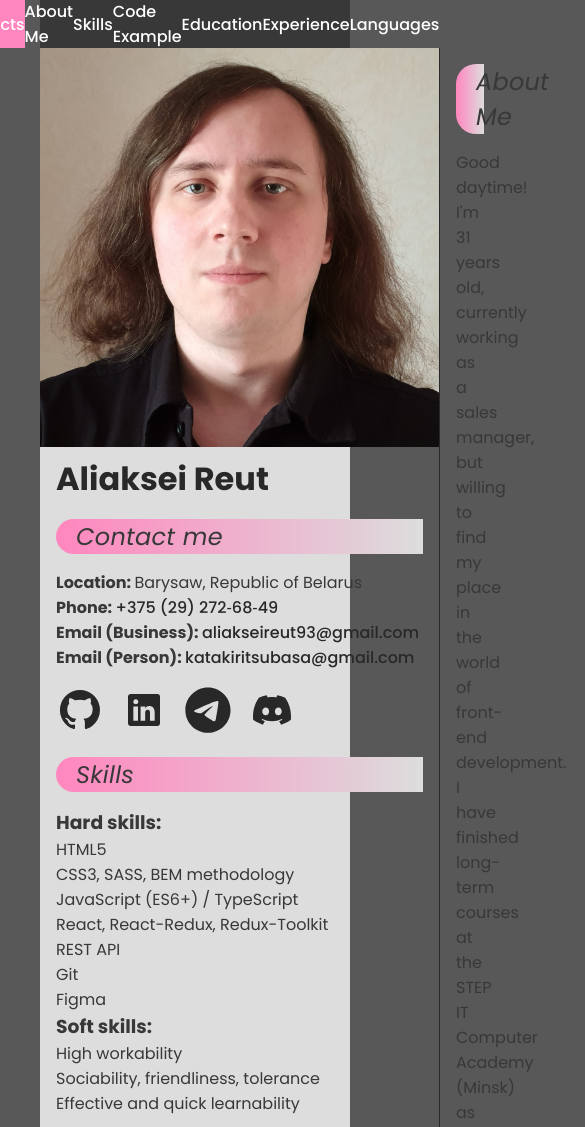
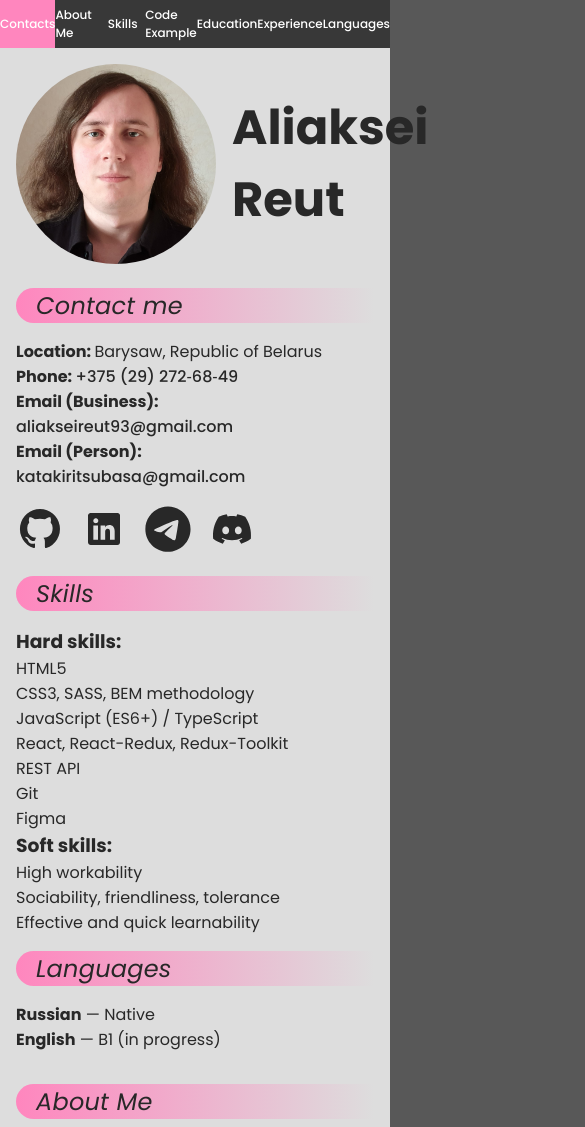
Before and after one commit to TsubasaKatakiri/rsschool-cv-old, a plain HTML site: page index.html in a window 390 px wide. Shown: the top 1127 px of the page, 585 px wide, since content can reach past the window. Drawn offline with Linux system fonts and the light colour scheme.

Commit message:
refactor: refactor style.css

```diff
--- a/index.html
+++ b/index.html
@@ -44,10 +44,12 @@
         </header>
         <main class="main">
             <div class="personal-info">
-                <img src="./assets/avatar.jpg" alt="avatar" class="person-avatar">
-                <section class="personal-section">
-                    <h1 class="person-name">Aliaksei Reut</h1>
-                </section>
+                <div class="introducion">
+                    <img src="./assets/avatar.jpg" alt="avatar" class="person-avatar">
+                    <section class="personal-section">
+                        <h1 class="person-name">Aliaksei Reut</h1>
+                    </section>
+                </div>
                 <section class="personal-section" id="contacts">
                     <h2 class="personal-title">Contact me</h2>
                     <ul class="personal-list">
--- a/styles/style.css
+++ b/styles/style.css
@@ -1,3 +1,14 @@
+:root{
+    --bgcolor1: #383838;
+    --bgcolor2: #585858;
+    --bgcolor3: #dddddd;
+    --textcolor1: #282828;
+    --textcolor2: #ffffff;
+    --accentcolor: #ff86be;
+    --codecolor: #63af92;
+    --tagcolor: #668ee6;
+}
+
 *{
     margin: 0;
     padding: 0;
@@ -5,12 +16,16 @@
 }
 
 body{
-    padding: 0 40px;
+    padding: 0 20px;
     width: 100%;
     min-height: 100vh;
     font-family: "Poppins", sans-serif;
-    background-color: #585858;
-    color: #383838;
+    background-color: var(--bgcolor2);
+    color: var(--textcolor1);
+}
+
+ul{
+    list-style-type: none;
 }
 
 .container{
@@ -25,11 +40,11 @@ body{
 }
 
 
-
+/* HEADER */
 
 .header{
     width: 100%;
-    background-color: #383838;
+    background-color: var(--bgcolor1);
     padding: 0 48px;
     height: 48px;
     display: flex;
@@ -63,15 +78,16 @@ body{
 
 .nav-link{
     font-weight: 500;
-    color: #FFFFFF;
+    color: var(--textcolor2);
     text-decoration: none;
 }
 
 .nav-item:hover{
-    background-color: #ff86be;
+    background-color: var(--accentcolor);
 }
 
 
+/* MAIN */
 
 .main{
     width: 100%;
@@ -79,8 +95,11 @@ body{
     flex-direction: row;
     align-items: flex-start;
     justify-content: space-between;
-    background-color: #DDDDDD;
+    background-color: var(--bgcolor3);
 }
+
+
+/* INFO BLOCKS */
 
 .personal-info{
     width: 400px;
@@ -89,13 +108,20 @@ body{
     flex-direction: column;
     align-items: flex-start;
     justify-content: flex-start;
-    border-right: 1px solid #282828;
+    border-right: 1px solid var(--textcolor1);
     padding-bottom: 8px;
 }
 
 .professional-info{
     width: calc(100% - 400px);
     padding: 8px 0;
+}
+
+.introducion{
+    display: flex;
+    flex-direction: column;
+    align-items: flex-start;
+    justify-content: flex-start;
 }
 
 .personal-section, .professional-section{
@@ -108,7 +134,7 @@ body{
 }
 
 .person-name{
-    color: #282828;
+    color: var(--textcolor1);
     font-size: 32px;
 }
 
@@ -126,10 +152,6 @@ body{
     font-style: italic;
 }
 
-ul{
-    list-style-type: none;
-}
-
 .normal-link{
     text-decoration: none;
     color: #282828;
@@ -139,9 +161,11 @@ ul{
 }
 
 .normal-link:hover{
-    color: #ff86be;
+    color: var(--accentcolor);
 }
 
+
+/* SOCIAL */
 
 .social-list{
     list-style-type: none;
@@ -154,15 +178,16 @@ ul{
 }
 
 .social-list-icon{
-    fill: #282828;
+    fill: var(--textcolor1);
     transition: fill 0.15s linear;
 }
 
 .social-list-icon:hover{
-    fill: #ff86be;
+    fill: var(--accentcolor);
 }
 
 
+/* EDUCATION */
 
 .education-card{
     display: flex;
@@ -183,29 +208,33 @@ ul{
 .education-time{
     font-size: 14px;
     font-style: italic;
-    color: #585858;
+    color: var(--bgcolor2);
 }
 
 
+/* CODE BLOCK */
 
 .code-block{
-    background-color: #282828;
+    background-color: var(--bgcolor1);
     padding: 16px;
 }
 
 .pre-code{
-    color: #63af92;
+    color: var(--codecolor);
     font-size: 14px;
     line-height: 1.5;
 }
 
 .code-keyword{
-    color: #668ee6;
+    color: var(--tagcolor);
 }
+
+
+/* FOOTER */
 
 .footer{
     width: 100%;
-    background-color: #383838;
+    background-color: var(--bgcolor1);
     padding: 12px 48px;
     display: flex;
     flex-direction: row;
@@ -216,15 +245,89 @@ ul{
 .footer-contact-link{
     text-decoration: none;
     font-weight: 500;
-    color: #FFFFFF;
+    color: var(--textcolor2);
     text-decoration: none;
     transition: color 0.15s linear;
 }
 
 .footer-contact-link:hover{
-    color: #ff86be;
+    color: var(--accentcolor);
 }
 
 .footer-course-link{
     width: 160px;
 }
+
+
+@media (max-width: 1280px){
+    .personal-info{
+        width: 100%;
+        max-width: 360px;
+        min-width: unset;
+    }
+
+    .professional-info{
+        width: 100%;
+    }
+
+    .pre-code{
+        font-size: 12px;
+        line-height: 1.5;
+    }
+}
+
+
+@media (max-width: 990px){
+    .header{
+        padding: 0;
+    }
+
+    .nav-list{
+        font-size: 12px;
+    }
+
+    .main{
+        flex-direction: column;
+        align-items: flex-start;
+        justify-content: flex-start;
+    }
+
+    .personal-info{
+        width: 100%;
+        max-width: unset;
+        border-right: 0;
+        padding-bottom: 8px;
+    }
+
+    .introducion{
+        display: flex;
+        flex-direction: row;
+        align-items: center;
+        justify-content: flex-start;
+        padding: 16px;
+    }
+
+    .person-avatar{
+        width: 200px;
+        border-radius: 50%;
+    }
+
+    .person-name{
+        font-size: 64px;
+    }
+}
+
+@media (max-width: 768px){
+    body{
+        padding: 0;
+    }
+
+    .person-name{
+        font-size: 48px;
+    }
+
+    .pre-code{
+        font-size: 10px;
+        line-height: 1.25;
+    }
+}
```
